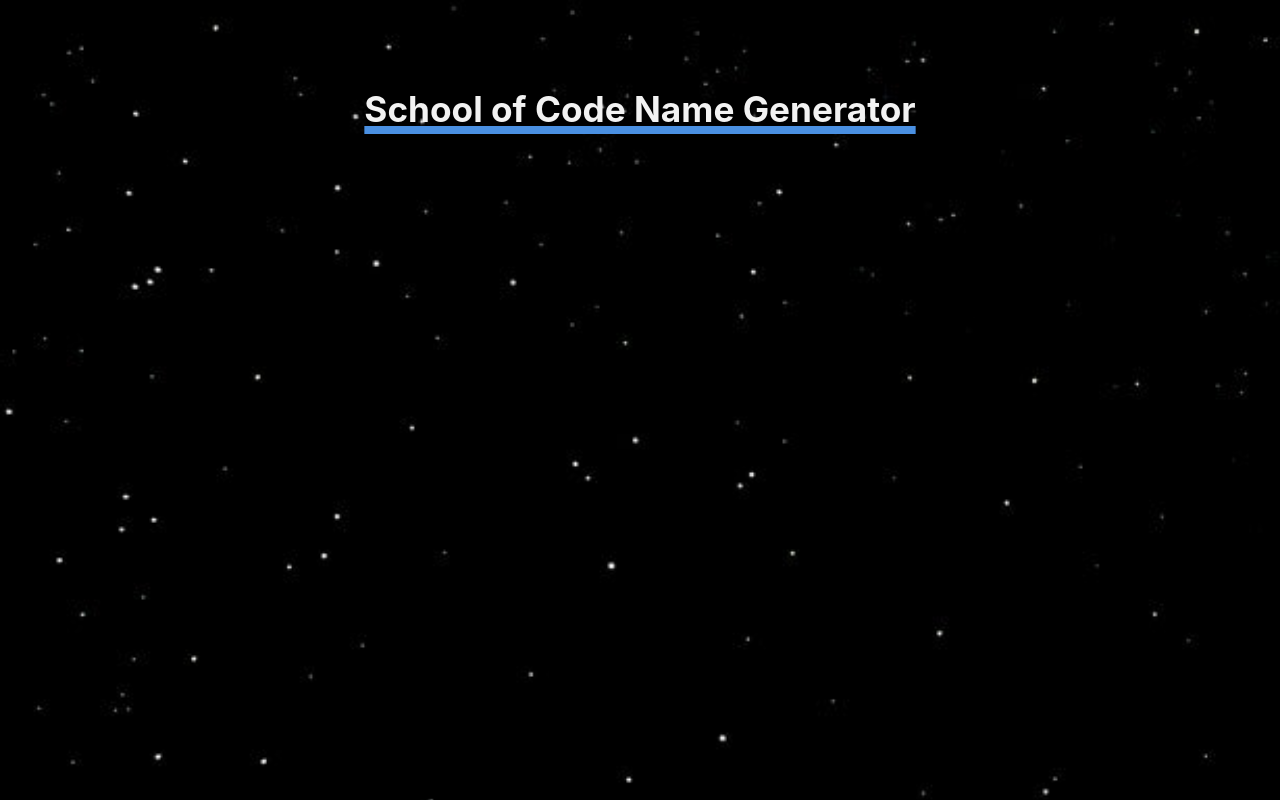
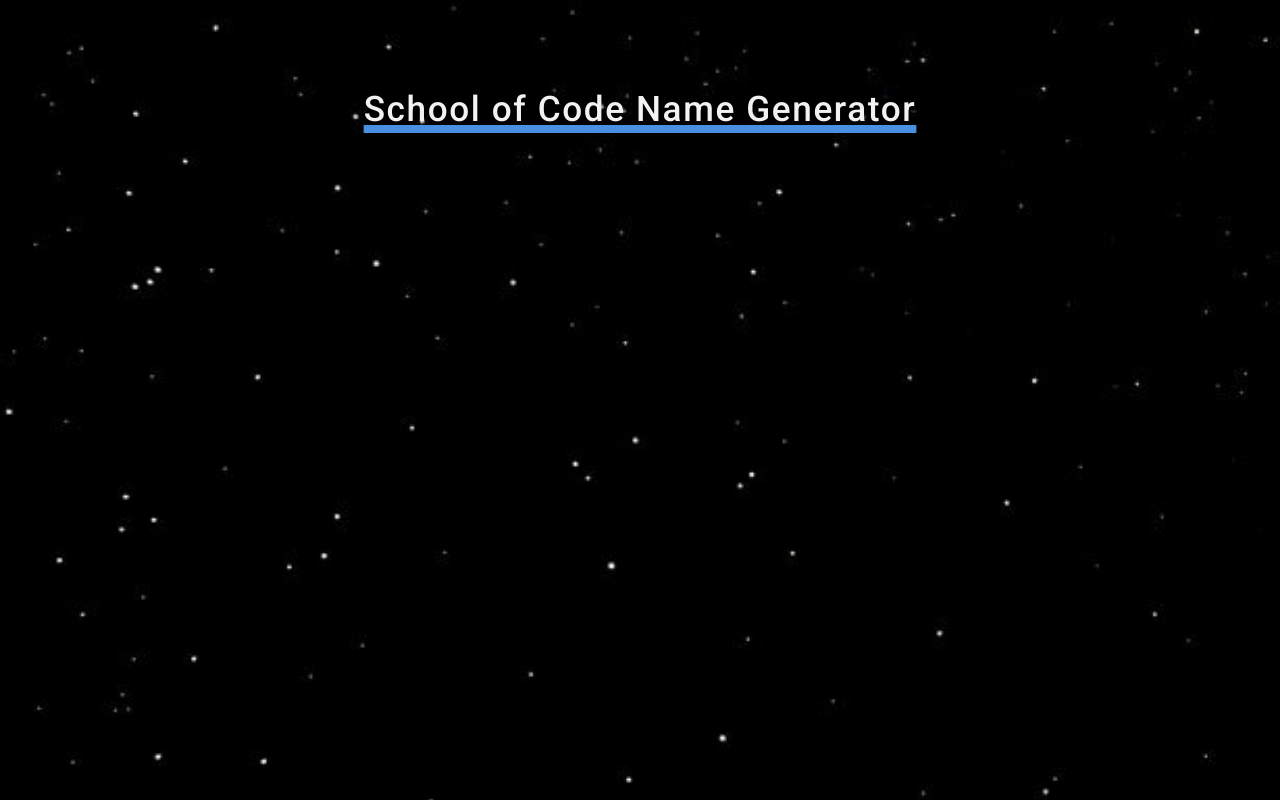
Before and after one commit to SchoolOfCode/national-project-week-repo-2-the-fantastic-4-n-j-c-c, a React app: page / in a window 1280 px wide. Built offline with nearby package versions, Linux system fonts and the light colour scheme; no server answers.

Commit message:
coin flip plan

```diff
--- a/src/components/App/App.css
+++ b/src/components/App/App.css
@@ -17,6 +17,9 @@
   background-size: cover;
 } */
 
+h1 {
+  font-weight: 400;
+}
 .title {
   color: #f2f2f2;
   padding: 5%;
--- a/src/components/Button/Button.css
+++ b/src/components/Button/Button.css
@@ -1,14 +1,15 @@
 .btn {
   border-radius: 14px;
-  background-color: #4a90e2;
+  background-color: #31986a;
   border: none;
   width: 250px;
   height: 70px;
   font-weight: bolder;
   color: #f2f2f2;
   /* margin-top: 20%; */
+  font-size: 1.5em;
 }
 
 .btn:hover {
-  background-color: #31986a;
+  background-color: #4a90e2;
 }
--- a/src/components/Name/index.js
+++ b/src/components/Name/index.js
@@ -2,7 +2,7 @@
 import "./Name.css";
 
 function Name({ text }) {
-  return <h1 className="name">{text}</h1>;
+  return <h2 className="name">{text}</h2>;
 }
 
 export default Name;
--- a/src/index.css
+++ b/src/index.css
@@ -1,13 +1,14 @@
+@import url("https://fonts.googleapis.com/css2?family=Roboto:wght@500&display=swap");
+
 body {
   margin: 0;
-  font-family: -apple-system, BlinkMacSystemFont, 'Segoe UI', 'Roboto', 'Oxygen',
-    'Ubuntu', 'Cantarell', 'Fira Sans', 'Droid Sans', 'Helvetica Neue',
-    sans-serif;
+  font-family: "Roboto", "Arial", sans-serif;
+  letter-spacing: 0.1em;
   -webkit-font-smoothing: antialiased;
   -moz-osx-font-smoothing: grayscale;
 }
 
 code {
-  font-family: source-code-pro, Menlo, Monaco, Consolas, 'Courier New',
+  font-family: source-code-pro, Menlo, Monaco, Consolas, "Courier New",
     monospace;
 }
```
